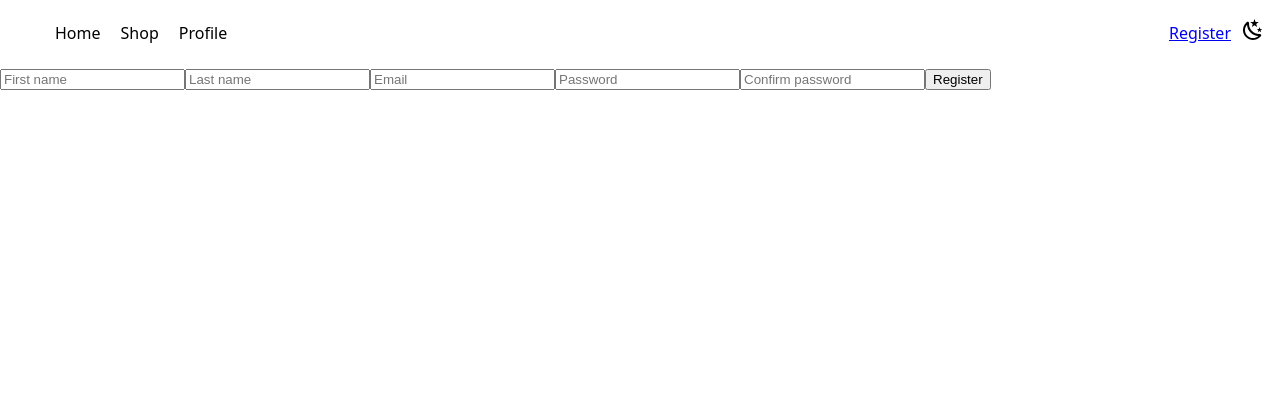
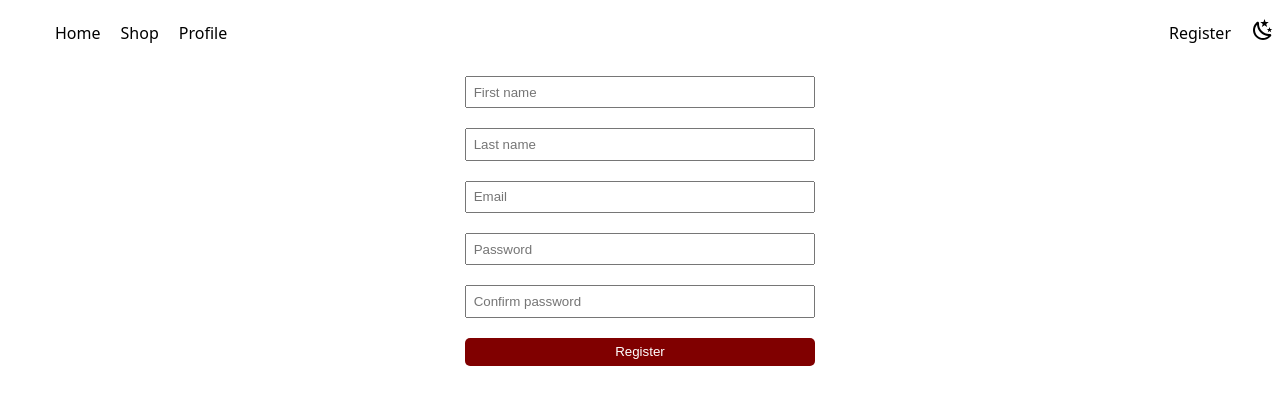
Before and after one commit to MakarKolesnyk/props-practice, a React (Vite) app: page /register in a window 1280 px wide. Shown: the top 404 px of the page. Built offline with nearby package versions, Linux system fonts and the light colour scheme.

Commit message:
Add style to RegisterForm & LoginForm

```diff
--- a/src/components/Header/Header.jsx
+++ b/src/components/Header/Header.jsx
@@ -1,24 +1,23 @@
 import Icon from "@mdi/react";
-import { mdiWhiteBalanceSunny, mdiWeatherNight } from "@mdi/js";
+import { mdiWhiteBalanceSunny, mdiWeatherNight, mdiLogout } from "@mdi/js";
 import cx from "classnames";
-import CONSTANTS from "../../contants";
-import { withTheme, withUserAuth } from "./../HOCs/index";
+import { Link, useNavigate } from "react-router-dom";
+import { useEffect, useState } from "react";
 import { PropTypes } from "prop-types";
 import styles from "./Header.module.scss";
 import Menu from "./../Menu/Menu";
-import { Link, useNavigate } from "react-router-dom";
-import { useEffect, useState } from "react";
+import CONSTANTS from "../../contants";
+import { withTheme, withUserAuth } from "./../HOCs/index";
 
 const Header = (props) => {
   const { theme, setTheme, user, setUser } = props;
-  const [isSavedUser, setIsSaveduser] = useState(false);
+  const [isSavedUser, setIsSavedUser] = useState();
   const navigate = useNavigate();
   useEffect(() => {
     const savedUser = localStorage.getItem("user");
     if (savedUser) {
-      setIsSaveduser(true);
+      setIsSavedUser(true);
     }
-    return () => {};
   }, []);
   const changeTheme = () => {
     setTheme(
@@ -39,8 +38,11 @@ const Header = (props) => {
     <header className={headerClasses}>
       <Menu />
       {user ? (
-        <p>
-          Hi! {user.firstName}! <button onClick={logOutUser}>log out</button>
+        <p className={styles.welcome}>
+          Hi! {user.firstName}!{" "}
+          <span onClick={logOutUser}>
+            <Icon path={mdiLogout} size={1} />
+          </span>
         </p>
       ) : isSavedUser ? (
         <Link to="login">Login</Link>
@@ -65,6 +67,9 @@ Header.propTypes = {
     firstName: PropTypes.string,
     lastName: PropTypes.string,
   }),
+  setUser: PropTypes.function,
 };
 
-export default withUserAuth(withTheme(Header));
+const HeaderWithHOC = withUserAuth(withTheme(Header));
+
+export default HeaderWithHOC;
--- a/src/components/Header/Header.module.scss
+++ b/src/components/Header/Header.module.scss
@@ -13,14 +13,20 @@
   justify-content: end;
   align-items: center;
   padding: 5px;
-  p {
-    padding: 0 10px;
-  }
-  span {
-    padding: 10px;
+  a{
+    color: inherit;
+    text-decoration: none;
   }
 }
 
 .themeBtn {
   border: none;
+  margin-left: 20px;
+  align-items: center;
 }
+
+.welcome{
+  margin: 0;
+  padding-left: 5px;
+  display: flex;
+}
--- a/src/components/Menu/Menu.module.scss
+++ b/src/components/Menu/Menu.module.scss
@@ -2,6 +2,7 @@
   margin-right: auto;
   ul {
     display: flex;
+    text-decoration: none;
   }
   li {
     display: inline-block;
--- a/src/components/Profile/ProfileInfo.jsx
+++ b/src/components/Profile/ProfileInfo.jsx
@@ -1,13 +1,27 @@
-import { useContext } from "react";
-import { userAccountContext } from "../../Contexts";
+import { useContext, useEffect } from "react";
+import { UserContext } from "../../Contexts";
+import { useNavigate } from "react-router-dom";
 
 const ProfileInfo = () => {
-  const user = useContext(userAccountContext);
+  const { user } = useContext(UserContext);
+  const navigate = useNavigate()
+
+  useEffect(() => {
+    if(!user) {
+      navigate('/')
+    }
+  }, [navigate, user]);
+
+  if(!user){
+    return <p>You must login or register</p>
+  }
+
   return (
     <section>
       <h1>Info</h1>
-      <p>first name: {user.firstName}</p>
-      <p>last name: {user.lastName}</p>
+      <p>first name: {user?.firstName}</p>
+      <p>last name: {user?.lastName}</p>
+      <p>email: {user?.email}</p>
     </section>
   );
 };
--- a/src/components/forms/LoginForm.jsx
+++ b/src/components/forms/LoginForm.jsx
@@ -1,11 +1,13 @@
 import { Formik, Form, Field, ErrorMessage } from "formik";
+import { useNavigate } from "react-router-dom";
+import { PropTypes } from "prop-types";
 import { loginSchema } from "../../helpers/validation";
-import { withUserAuth } from './../HOCs/index';
-import { useNavigate } from "react-router-dom";
+import { withUserAuth } from "./../HOCs/index";
+import styles from "./form.module.scss";
 
 const LoginForm = (props) => {
-    const {setUser} = props
-    const navigate = useNavigate()
+  const { setUser } = props;
+  const navigate = useNavigate();
   return (
     <Formik
       initialValues={{
@@ -20,24 +22,24 @@ const LoginForm = (props) => {
           savedUser.email === values.email &&
           savedUser.password === values.password
         ) {
-            alert('Login succses')
-            setUser(savedUser)
-            navigate('/')
+          alert("Login succses");
+          setUser(savedUser);
+          navigate("/");
         } else {
-            alert("email or password is wrong")
+          alert("email or password is wrong");
         }
       }}
     >
       {() => {
         return (
-          <Form>
+          <Form className={styles.form}>
             <label>
               <Field type="email" name="email" placeholder="Email" />
-              <ErrorMessage name="email" component="div" />
+              <ErrorMessage className={styles.error} name="email" component="div" />
             </label>
             <label>
               <Field type="password" name="password" placeholder="Password" />
-              <ErrorMessage name="password" component="div" />
+              <ErrorMessage className={styles.error} name="password" component="div" />
             </label>
             <button type="submit">log in</button>
           </Form>
@@ -47,5 +49,9 @@ const LoginForm = (props) => {
   );
 };
 
-const LoginFormWithHOC = withUserAuth(LoginForm)
+LoginForm.propTypes = {
+  setUser: PropTypes.func,
+}
+
+const LoginFormWithHOC = withUserAuth(LoginForm);
 export default LoginFormWithHOC;
--- a/src/components/forms/RegisterForm.jsx
+++ b/src/components/forms/RegisterForm.jsx
@@ -1,7 +1,9 @@
 import { Formik, Form, Field, ErrorMessage } from "formik";
+import { useNavigate } from "react-router-dom";
+import { PropTypes } from "prop-types";
 import { registerSchema } from "./../../helpers/validation";
 import { withUserAuth } from "./../HOCs/index";
-import { useNavigate } from "react-router-dom";
+import styles from './form.module.scss'
 
 const RegisterForm = (props) => {
     const navigate = useNavigate()
@@ -30,22 +32,22 @@ const RegisterForm = (props) => {
     >
       {() => {
         return (
-          <Form>
+          <Form className={styles.form}>
             <label>
               <Field type="text" name="firstName" placeholder="First name" />
-              <ErrorMessage name="firstName" component="div" />
+              <ErrorMessage className={styles.error} name="firstName" component="div" />
             </label>
             <label>
               <Field type="text" name="lastName" placeholder="Last name" />
-              <ErrorMessage name="lastName" component="div" />
+              <ErrorMessage className={styles.error} name="lastName" component="div" />
             </label>
             <label>
               <Field type="email" name="email" placeholder="Email" />
-              <ErrorMessage name="email" component="div" />
+              <ErrorMessage className={styles.error} name="email" component="div" />
             </label>
             <label>
               <Field type="password" name="password" placeholder="Password" />
-              <ErrorMessage name="password" component="div" />
+              <ErrorMessage className={styles.error} name="password" component="div" />
             </label>
             <label>
               <Field
@@ -53,7 +55,7 @@ const RegisterForm = (props) => {
                 name="confirmPassword"
                 placeholder="Confirm password"
               />
-              <ErrorMessage name="confirmPassword" component="div" />
+              <ErrorMessage className={styles.error} name="confirmPassword" component="div" />
             </label>
             <button type="submit">Register</button>
           </Form>
@@ -63,5 +65,9 @@ const RegisterForm = (props) => {
   );
 };
 
+RegisterForm.propTypes = {
+  setUser: PropTypes.func,
+}
+
 const RegisterFormWithHOC = withUserAuth(RegisterForm);
 export default RegisterFormWithHOC;
--- /dev/null
+++ b/src/components/forms/form.module.scss
@@ -0,0 +1,39 @@
+@use '/src/common/styles/colors' as *;
+
+* {
+  box-sizing: border-box;
+}
+
+.form {
+  display: flex;
+  flex-direction: column;
+  max-width: 350px;
+  min-width: 250px;
+  width: 95%;
+  margin: auto;
+  button {
+    margin-top: 10px;
+    padding: 0.5em;
+    background-color: $accentColor;
+    color: white;
+    border: none;
+    border-radius: 5px;
+  }
+  label {
+    display: flex;
+    margin: 10px 0;
+    flex-direction: column;
+    position: relative;
+    input {
+      width: 100%;
+      padding: 0.5em;
+    }
+    .error {
+      position: absolute;
+      color: red;
+      padding: 0.4em;
+      top: 23px;
+    }
+  }
+
+}
```
Also changed, not shown: src/components/Menu/Menu.jsx (+4 -3 lines).
